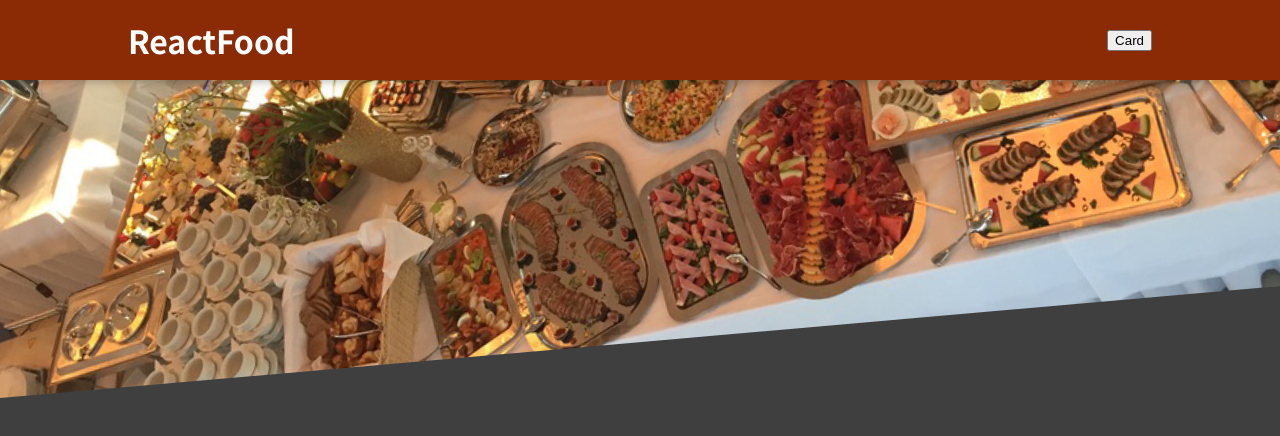
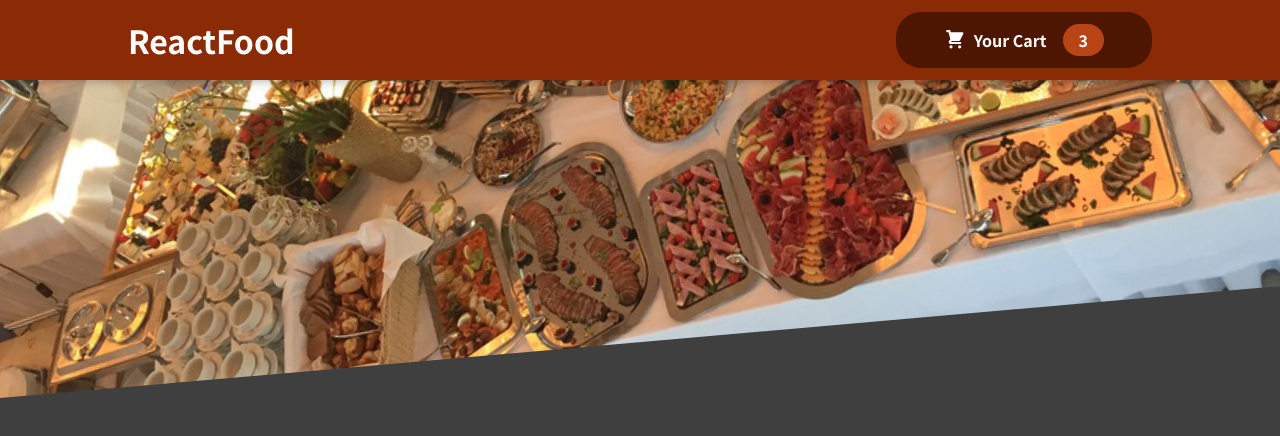
Before and after one commit to hamzaig/ReactFood, a React (Create React App) app: page / in a window 1280 px wide. Shown: the top 436 px of the page. Built offline with nearby package versions, Linux system fonts and the light colour scheme.

Commit message:
Adding the _Cart_ Button Component

```diff
--- /dev/null
+++ b/src/components/Cart/CartIcon.js
@@ -0,0 +1,15 @@
+import React from 'react'
+
+const CartIcon = () => {
+    return (
+        <svg
+            xmlns='http://www.w3.org/2000/svg'
+            viewBox='0 0 20 20'
+            fill='currentColor'
+        >
+            <path d='M3 1a1 1 0 000 2h1.22l.305 1.222a.997.997 0 00.01.042l1.358 5.43-.893.892C3.74 11.846 4.632 14 6.414 14H15a1 1 0 000-2H6.414l1-1H14a1 1 0 00.894-.553l3-6A1 1 0 0017 3H6.28l-.31-1.243A1 1 0 005 1H3zM16 16.5a1.5 1.5 0 11-3 0 1.5 1.5 0 013 0zM6.5 18a1.5 1.5 0 100-3 1.5 1.5 0 000 3z' />
+        </svg>
+    )
+}
+
+export default CartIcon
--- a/src/components/Layout/Header.js
+++ b/src/components/Layout/Header.js
@@ -1,13 +1,14 @@
 import React from 'react'
 import mealsImage from "../../assets/meals.jpg";
 import classes from "./Header.module.css";
+import HeaderCartButton from './HeaderCartButton';
 
 const Header = () => {
     return (
         <>
             <header className={classes.header}>
                 <h1>ReactFood</h1>
-                <button>Card</button>
+                <HeaderCartButton />
             </header>
             <div className={classes['main-image']}>
                 <img src={mealsImage} alt="A table full of delicious food!" />
--- /dev/null
+++ b/src/components/Layout/HeaderCartButton.js
@@ -0,0 +1,19 @@
+import React from 'react'
+import CartIcon from "../Cart/CartIcon"
+import classes from "./HeaderCartButton.module.css";
+
+const HeaderCartButton = () => {
+    return (
+        <>
+            <button className={classes.button}>
+                <span className={classes.icon}>
+                    <CartIcon />
+                </span>
+                <span>Your Cart</span>
+                <span className={classes.badge}>3</span>
+            </button>
+        </>
+    )
+}
+
+export default HeaderCartButton
--- /dev/null
+++ b/src/components/Layout/HeaderCartButton.module.css
@@ -0,0 +1,59 @@
+.button {
+  cursor: pointer;
+  font: inherit;
+  border: none;
+  background-color: #4d1601;
+  color: white;
+  padding: 0.75rem 3rem;
+  display: flex;
+  justify-content: space-around;
+  align-items: center;
+  border-radius: 25px;
+  font-weight: bold;
+}
+
+.button:hover,
+.button:active {
+  background-color: #2c0d00;
+}
+
+.icon {
+  width: 1.35rem;
+  height: 1.35rem;
+  margin-right: 0.5rem;
+}
+
+.badge {
+  background-color: #b94517;
+  padding: 0.25rem 1rem;
+  border-radius: 25px;
+  margin-left: 1rem;
+  font-weight: bold;
+}
+
+.button:hover .badge,
+.button:active .badge {
+  background-color: #92320c;
+}
+
+.bump {
+  animation: bump 300ms ease-out;
+}
+
+@keyframes bump {
+  0% {
+    transform: scale(1);
+  }
+  10% {
+    transform: scale(0.9);
+  }
+  30% {
+    transform: scale(1.1);
+  }
+  50% {
+    transform: scale(1.15);
+  }
+  100% {
+    transform: scale(1);
+  }
+}
```
Also changed, not shown: 1 other file (tests, documents, lock files or other folders).
